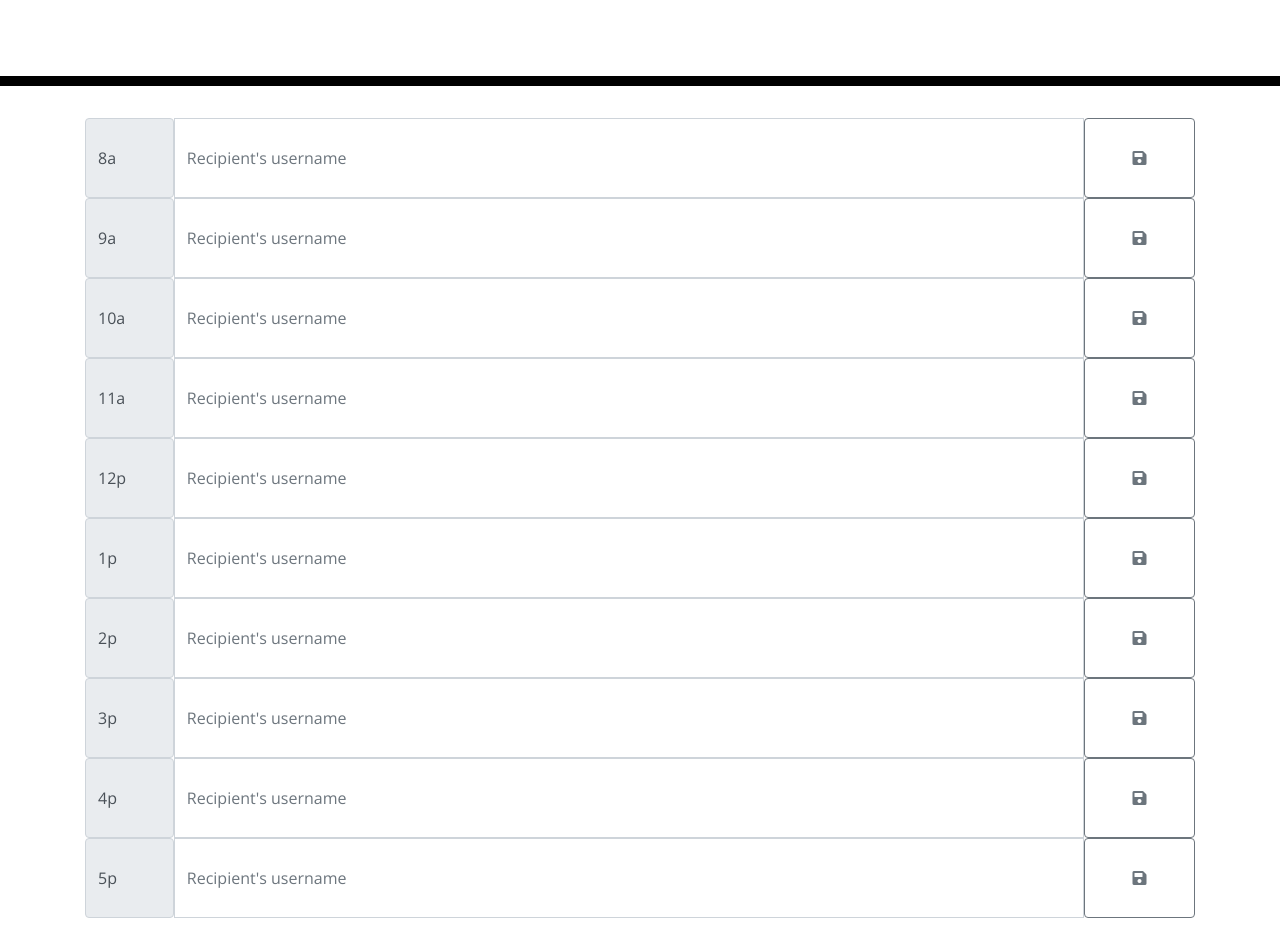
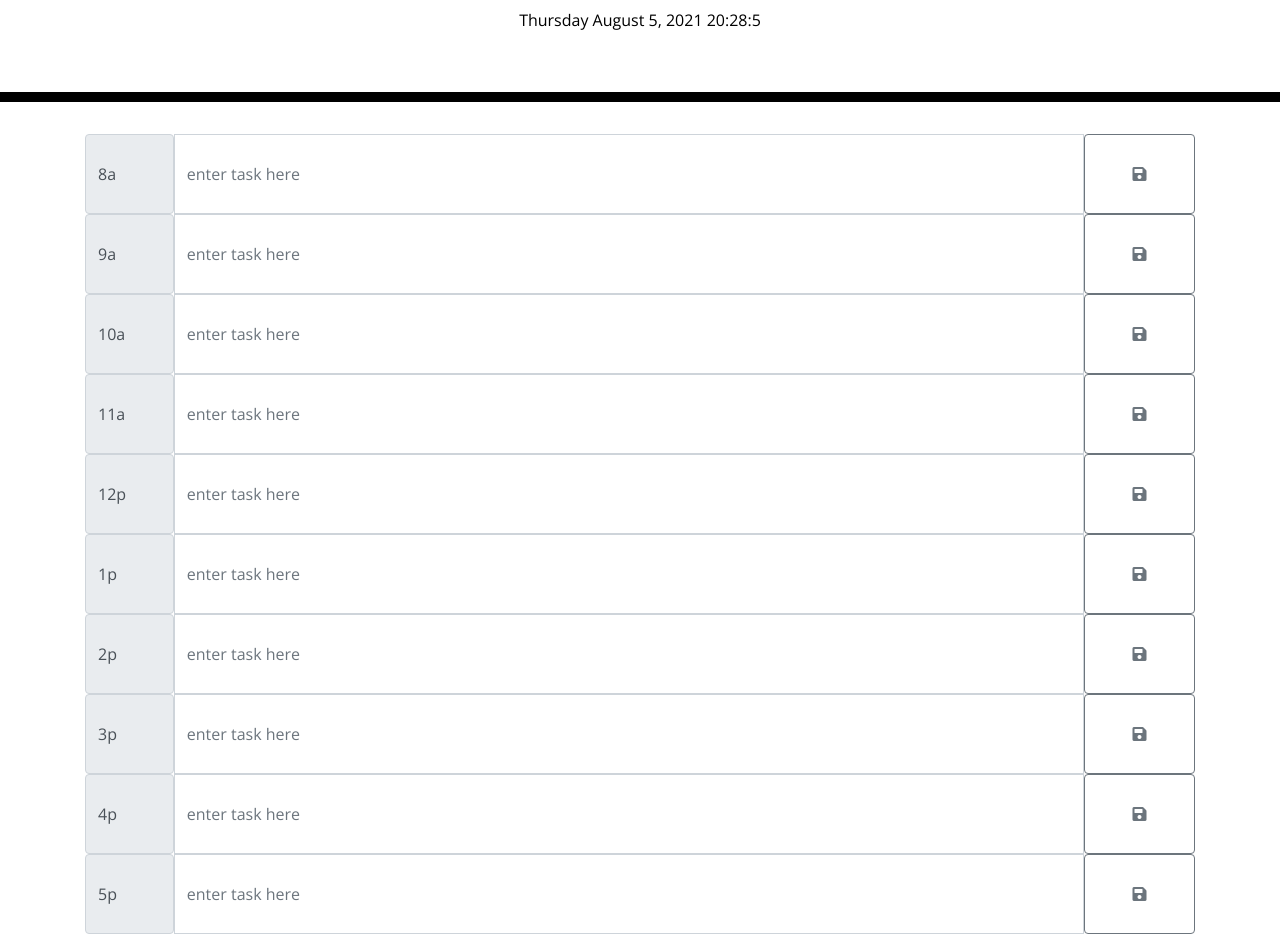
Before and after one commit to caitighe1/plan-your-day, a plain HTML site: page develop/index.html in a window 1280 px wide. Shown: the part 182-1116 px from the top of the page. Drawn offline with nearby package versions, Linux system fonts and the light colour scheme.

```diff
--- a/develop/index.html
+++ b/develop/index.html
@@ -33,60 +33,60 @@
     <div class="container">
         <div class="input-group mb-3">
                 <span class="input-group-text" id="inputGroup">8a</span>
-                <input type="text" class="form-control" placeholder="Recipient's username" aria-label="Recipient's username" aria-describedby="basic-addon2">
+                <input type="text" class="form-control" placeholder="enter task here" aria-label="enter task here" aria-describedby="basic-addon2">
                 <button class="btn btn-outline-secondary" type="button" id="button-addon2"><i class="fas fa-save"></i></button>
         </div>
     <div class="input-group mb-3" id="text-row">
         <span class="input-group-text" id="inputGroup-sizing-small">9a</span>
-        <input type="text" class="form-control" placeholder="Recipient's username" aria-label="Recipient's username" aria-describedby="basic-addon2">
+        <input type="text" class="form-control" placeholder="enter task here" aria-label="enter task here" aria-describedby="basic-addon2">
         <button class="btn btn-outline-secondary" type="button" id="button-addon2"><i class="fas fa-save"></i></button>
     </div>
 
     <div class="input-group mb-3" id="text-row">
         <span class="input-group-text" id="inputGroup-sizing-small">10a</span>
-        <input type="text" class="form-control" placeholder="Recipient's username" aria-label="Recipient's username" aria-describedby="basic-addon2">
+        <input type="text" class="form-control" placeholder="enter task here" aria-label="enter task here" aria-describedby="basic-addon2">
         <button class="btn btn-outline-secondary" type="button" id="button-addon2"><i class="fas fa-save"></i></button>
     </div>
 
     <div class="input-group mb-3" id="text-row">
         <span class="input-group-text" id="inputGroup-sizing-small">11a</span>
-        <input type="text" class="form-control" placeholder="Recipient's username" aria-label="Recipient's username" aria-describedby="basic-addon2">
+        <input type="text" class="form-control" placeholder="enter task here" aria-label="enter task here" aria-describedby="basic-addon2">
         <button class="btn btn-outline-secondary" type="button" id="button-addon2"><i class="fas fa-save"></i></button>
     </div>
 
     <div class="input-group mb-3" id="text-row">
         <span class="input-group-text" id="inputGroup-sizing-small">12p</span>
-        <input type="text" class="form-control" placeholder="Recipient's username" aria-label="Recipient's username" aria-describedby="basic-addon2">
+        <input type="text" class="form-control" placeholder="enter task here" aria-label="enter task here" aria-describedby="basic-addon2">
         <button class="btn btn-outline-secondary" type="button" id="button-addon2"><i class="fas fa-save"></i></button>
     </div>
 
     <div class="input-group mb-3" id="text-row">
         <span class="input-group-text" id="inputGroup-sizing-small">1p</span>
-        <input type="text" class="form-control" placeholder="Recipient's username" aria-label="Recipient's username" aria-describedby="basic-addon2">
+        <input type="text" class="form-control" placeholder="enter task here" aria-label="enter task here" aria-describedby="basic-addon2">
         <button class="btn btn-outline-secondary" type="button" id="button-addon2"><i class="fas fa-save"></i></button>
     </div>
 
     <div class="input-group mb-3" id="text-row">
         <span class="input-group-text" id="inputGroup-sizing-small">2p</span>
-        <input type="text" class="form-control" placeholder="Recipient's username" aria-label="Recipient's username" aria-describedby="basic-addon2">
+        <input type="text" class="form-control" placeholder="enter task here" aria-label="enter task here" aria-describedby="basic-addon2">
         <button class="btn btn-outline-secondary" type="button" id="button-addon2"><i class="fas fa-save"></i></button>
     </div>
 
     <div class="input-group mb-3" id="text-row">
         <span class="input-group-text" id="inputGroup-sizing-small">3p</span>
-        <input type="text" class="form-control" placeholder="Recipient's username" aria-label="Recipient's username" aria-describedby="basic-addon2">
+        <input type="text" class="form-control" placeholder="enter task here" aria-label="enter task here" aria-describedby="basic-addon2">
         <button class="btn btn-outline-secondary" type="button" id="button-addon2"><i class="fas fa-save"></i></button>
     </div>
 
     <div class="input-group mb-3" id="text-row">
         <span class="input-group-text" id="inputGroup-sizing-small">4p</span>
-        <input type="text" class="form-control" placeholder="Recipient's username" aria-label="Recipient's username" aria-describedby="basic-addon2">
+        <input type="text" class="form-control" placeholder="enter task here" aria-label="enter task here" aria-describedby="basic-addon2">
         <button class="btn btn-outline-secondary" type="button" id="button-addon2"><i class="fas fa-save"></i></button>
     </div>
 
     <div class="input-group mb-3" id="text-row">
         <span class="input-group-text" id="inputGroup-sizing-small">5p</span>
-        <input type="text" class="form-control" placeholder="Recipient's username" aria-label="Recipient's username" aria-describedby="basic-addon2">
+        <input type="text" class="form-control" placeholder="enter task here" aria-label="enter task here" aria-describedby="basic-addon2">
         <button class="btn btn-outline-secondary" type="button" id="button-addon2"><i class="fas fa-save"></i></button>
     </div>
 </div>
@@ -94,5 +94,6 @@
 
     <script src="https://cdnjs.cloudflare.com/ajax/libs/jquery/3.2.1/jquery.min.js"></script>
     <script src="https://cdnjs.cloudflare.com/ajax/libs/moment.js/2.24.0/moment.min.js"></script>
+    <script src="script.js"></script>
   </body>
 </html>
--- a/script.js
+++ b/develop/script.js
@@ -21,6 +21,6 @@ function showDateTime () {
     //pulling from the dom to change running time
 
     clock.innerText = `${today} ${time}`;
+}
 
-
-}
+setInterval(showDateTime, 1000);
```
Also changed, not shown: develop/data/db.json (added, +43 -0 lines).
